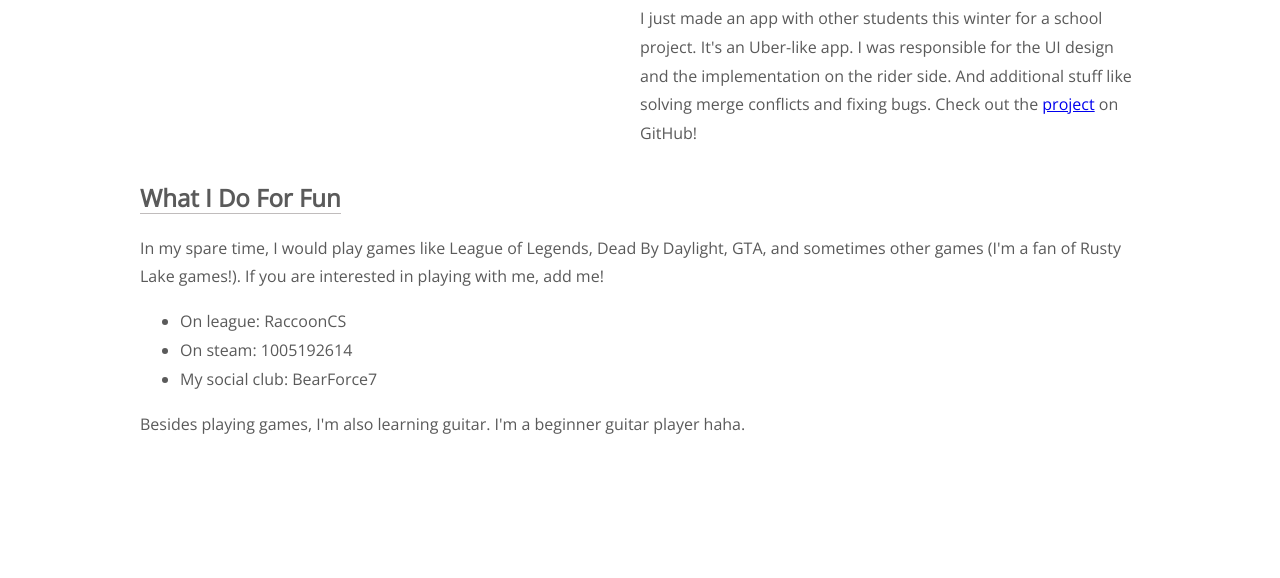
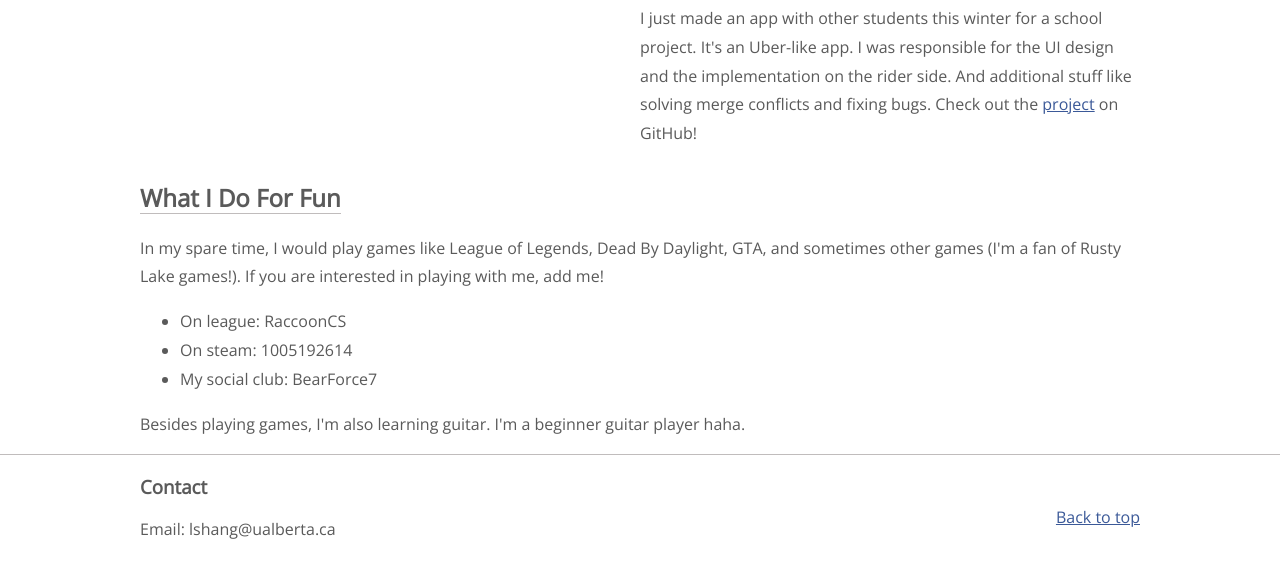
Before and after one commit to ChloeLiShang/ChloeLiShang.github.io, a plain HTML site: page index.html in a window 1280 px wide. Shown: the part 498-1076 px from the top of the page. Before the commit the page ends 952 px from the top, so only its background shows below. Drawn offline with nearby package versions, Linux system fonts and the light colour scheme.

Commit message:
added footer

```diff
--- a/index.html
+++ b/index.html
@@ -12,10 +12,10 @@
             <nav>
                 <ul>
                     <li><a href="#">About Me</a></li>
-                    <li><a href="#">Personal Life</a></li>
+                    <li><a href="#personal">Personal Life</a></li>
                     <li class="more"><a>More</a>
                         <ul>
-                            <li><a href="#">Recipes</a></li>
+                            <li><a href="https://www.google.com" target="_blank">Recipes</a></li>
                         </ul>
                     </li>
                 </ul>
@@ -52,5 +52,16 @@
                 <p>Besides playing games, I'm also learning guitar. I'm a beginner guitar player haha.</p>
             </div>
         </main>
+
+        <footer>
+            <div>
+                <div>
+                    <h3>Contact</h3>
+                    <p>Email: lshang@ualberta.ca</p>
+                    <br>
+                </div>
+                <a href="#">Back to top</a>
+            </div>
+        </footer>
     </body>
 </html>
--- a/style.css
+++ b/style.css
@@ -3,6 +3,10 @@ body{
     font-family: 'Open Sans', sans-serif;
     margin: 0;
     padding: 0;
+}
+
+a {
+    color: #3b5998
 }
 
 nav{
@@ -140,6 +144,40 @@ nav ul li:hover {
     width: fit-content;
 }
 
+footer {
+    border-top: 1px solid rgb(192, 188, 188);
+    /* display: flex; */
+    /* max-width: 1000px; */
+    /* margin: 0 auto; */
+    /* justify-content: space-between; */
+}
+
+footer div{
+    /* width: 500px; */
+    /* text-align: left; */
+    /* margin: auto; */
+    display: flex;
+    max-width: 1000px;
+    color: #5a5a5a;
+    /* padding: 0 20px; */
+    margin: 0 auto;
+    /* justify-content: space-between; */
+    /* background-color: grey; */
+}
+
+footer div div {
+    display: inline;
+    /* background-color: red; */
+    margin: 0;
+    padding: 0;
+    text-align: left;
+}
+
+footer div a {
+    /* text-align: right; */
+    margin: auto 0 auto auto;
+    /* background-color: rosybrown; */
+}
 @media all and (max-width: 981px) {
     #avatar{
         /* float:left; */
@@ -161,6 +199,10 @@ nav ul li:hover {
     #personal{
         padding: 0 20px;
     }
+
+    footer div {
+        padding: 0 20px;
+    }
 }
 
 @media all and (max-width: 321px) {
```
